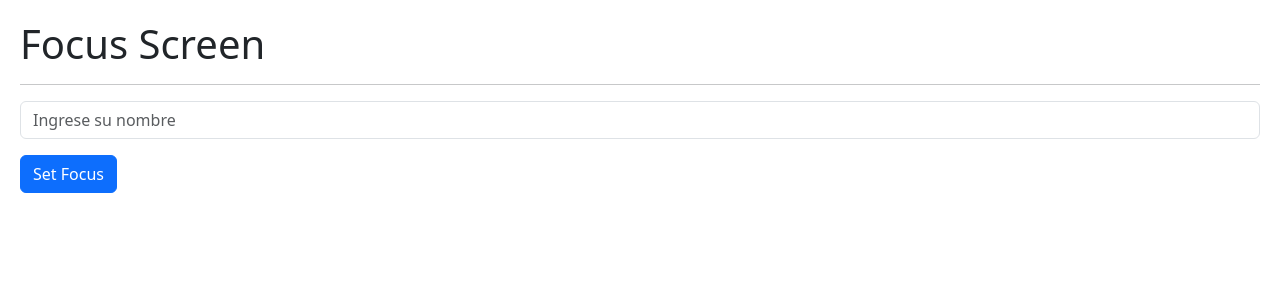
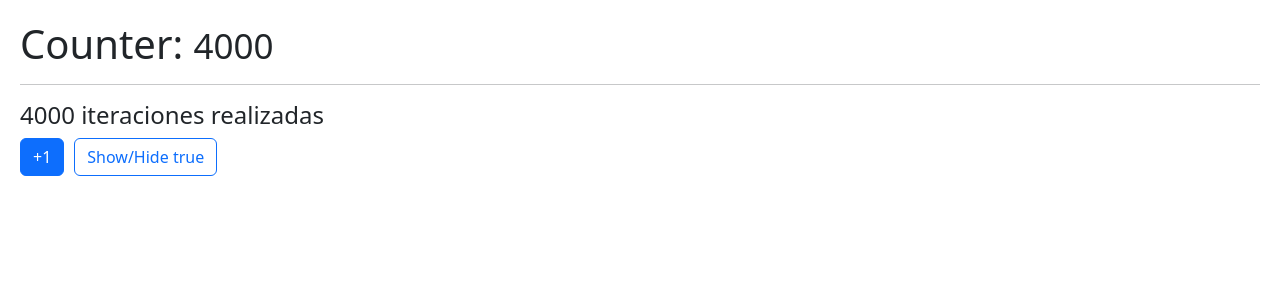
Before and after one commit to emontilla07/react-vite, a React (Vite) app in the folder 05-hook-app/: page / in a window 1280 px wide. Shown: the top 300 px of the page. Built offline with nearby package versions, Linux system fonts and the light colour scheme.

Commit message:
New hooks

```diff
--- /dev/null
+++ b/05-hook-app/src/05-useLayoutEffect/Layout.jsx
@@ -0,0 +1,40 @@
+import { useCounter, useFetch } from '../hooks';
+import { LoadingQuote, Quote } from '../03-examples';
+
+export const Layout = () => {
+    const { counter, increment, decrement } = useCounter( 1 );
+    // eslint-disable-next-line no-unused-vars
+    const { data, isLoading, hasError } = useFetch(`https://api.breakingbadquotes.xyz/v1/quotes/${ counter }`);
+    const { author, quote } = !!data && data[0];
+
+
+    // console.log({ data, isLoading, hasError });
+
+    return (
+        <>
+            <h1>BreakingBad Quotes</h1>
+            <hr />
+            {/* {
+                ( isLoading )
+                    ? (
+                        <div className="alert alert-info text-center">
+                            Loading...
+                        </div>
+                    )
+                    : (
+                        <blockquote className="blockquote text-end">
+                            <p className="mb-3">{ quote }</p>
+                            <footer className="blockquote-footer">{ author }</footer>
+                        </blockquote>
+                    )
+            } */}
+            {
+                isLoading
+                    ? <LoadingQuote />
+                    : <Quote quote={ quote } author={ author } />
+            }
+            <button className="btn btn-primary mt-5 mr-2" onClick={ () => decrement() } disabled={ isLoading }>Back quote</button>
+            <button className="btn btn-primary mt-5" onClick={ () => increment() } disabled={ isLoading }>Next quote</button>
+        </>
+    )
+}
--- /dev/null
+++ b/05-hook-app/src/06-memos/MemoHook.jsx
@@ -0,0 +1,26 @@
+import { useMemo, useState } from 'react';
+import { useCounter } from '../hooks';
+
+const heavyStuff = ( iterationNumber = 100 ) => {
+    for (let i = 0; i < iterationNumber; i++) {
+        console.log( 'Ahí vamos...' );
+    }
+
+    return `${ iterationNumber } iteraciones realizadas`;
+}
+
+export const MemoHook = () => {
+    const { counter, increment } = useCounter( 4000 );
+    const [ show, setShow ] = useState( true );
+    const memorizeValue = useMemo(() => heavyStuff( counter ), [ counter ]);
+
+    return (
+        <>
+            <h1>Counter: <small>{ counter }</small></h1>
+            <hr />
+            <h4>{ memorizeValue }</h4>
+            <button className="btn btn-primary" onClick={ () => increment() }>+1</button>
+            <button className="btn btn-outline-primary" onClick={ () => setShow( !show ) }>Show/Hide { JSON.stringify( show ) }</button>
+        </>
+    )
+}
--- /dev/null
+++ b/05-hook-app/src/06-memos/Memorize.jsx
@@ -0,0 +1,17 @@
+import { useState } from 'react';
+import { useCounter } from '../hooks';
+import { Small } from './Small';
+
+export const Memorize = () => {
+    const { counter, increment } = useCounter( 0 );
+    const [ show, setShow ] = useState( true );
+
+    return (
+        <>
+            <h1>Counter: <Small value={ counter } /></h1>
+            <hr />
+            <button className="btn btn-primary" onClick={ () => increment() }>+1</button>
+            <button className="btn btn-outline-primary" onClick={ () => setShow( !show ) }>Show/Hide { JSON.stringify( show ) }</button>
+        </>
+    )
+}
--- a/05-hook-app/src/main.jsx
+++ b/05-hook-app/src/main.jsx
@@ -6,11 +6,14 @@ import ReactDOM from 'react-dom/client';
 // import { SimpleForm } from './02-useEffect/SimpleForm';
 // import { FormWithCustomHook } from './02-useEffect/FormWithCustomHook';
 // import { MultipleCustomHooks } from './03-examples/MultipleCustomHooks';
-import { FocusScreen } from './04-useRef/FocusScreen';
+// import { FocusScreen } from './04-useRef/FocusScreen';
+// import { Layout } from './05-useLayoutEffect/Layout';
+// import { Memorize } from './06-memos/Memorize';
+import { MemoHook } from './06-memos/MemoHook';
 import './index.css';
 
 ReactDOM.createRoot(document.getElementById('root')).render(
     // <React.StrictMode>
-        <FocusScreen     />
+        <MemoHook />
     // </React.StrictMode>
 )
```
Also changed, not shown: 05-hook-app/src/03-examples/Quote.jsx (+16 -4 lines), 05-hook-app/src/06-memos/Small.jsx (added, +16 -0 lines), 1 other file (tests, documents, lock files or other folders).
